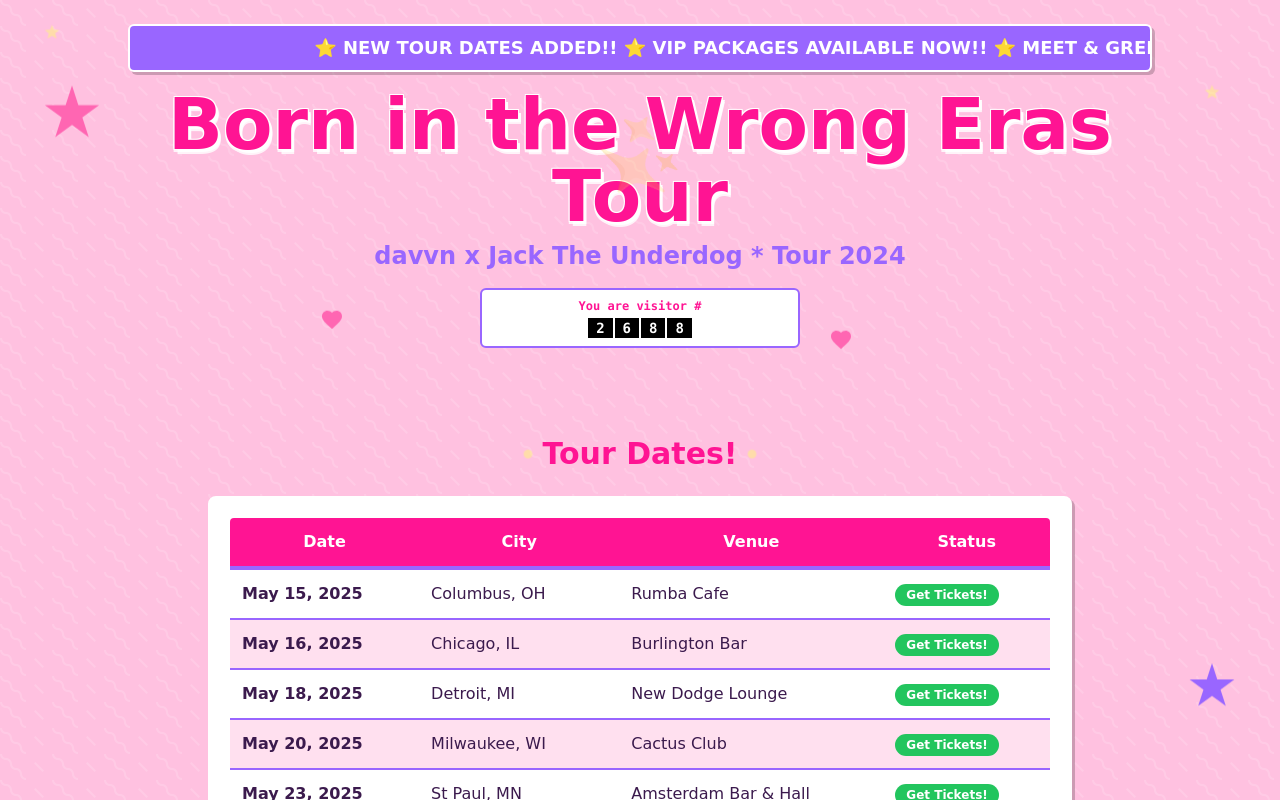
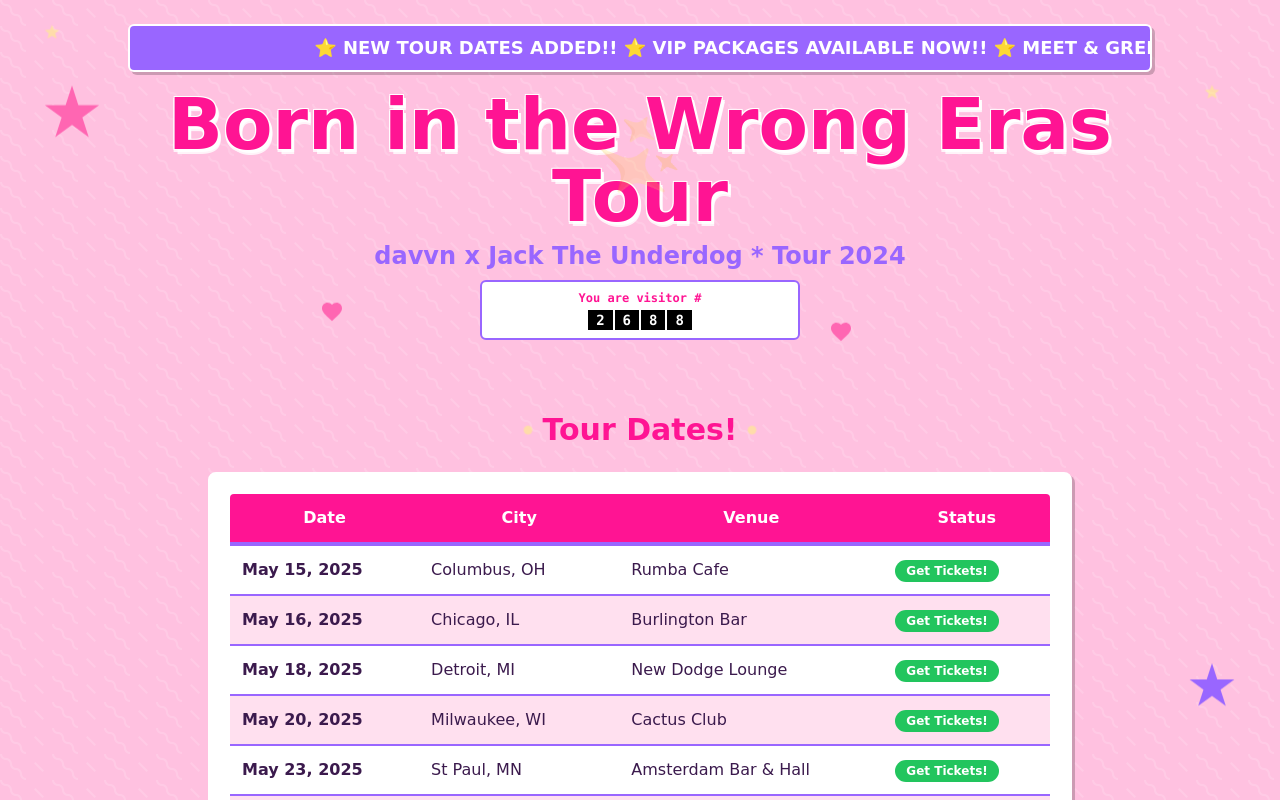
Before and after one commit to mccallbliss/bitwet, a React (Vite) app: page / in a window 1280 px wide. Shown: the top 800 px of the page. Built offline with nearby package versions, Linux system fonts and the light colour scheme.

Commit message:
Reduce vertical spacing
Reduced the vertical spacing between the visitor counter in the header and the tour dates section on the index page.

```diff
--- a/src/components/Header.tsx
+++ b/src/components/Header.tsx
@@ -17,7 +17,7 @@ const Header: React.FC = () => {
   }, []);
 
   return (
-    <header className="py-6 px-4 mb-8 relative overflow-hidden">
+    <header className="py-6 px-4 mb-4 relative overflow-hidden">
       {/* Decorative elements */}
       <div className="star absolute top-5 left-10" />
       <div className="star absolute top-20 right-14" />
@@ -50,7 +50,7 @@ const Header: React.FC = () => {
           davvn x Jack The Underdog * Tour 2024
         </p>
 
-        <div className="visitor-counter mt-4 mx-auto max-w-xs">
+        <div className="visitor-counter mt-2 mx-auto max-w-xs">
           <p className="text-xs mb-1">You are visitor #</p>
           <div className="flex justify-center text-sm">
             {/* Get actual visitor count from localstorage */}
```
